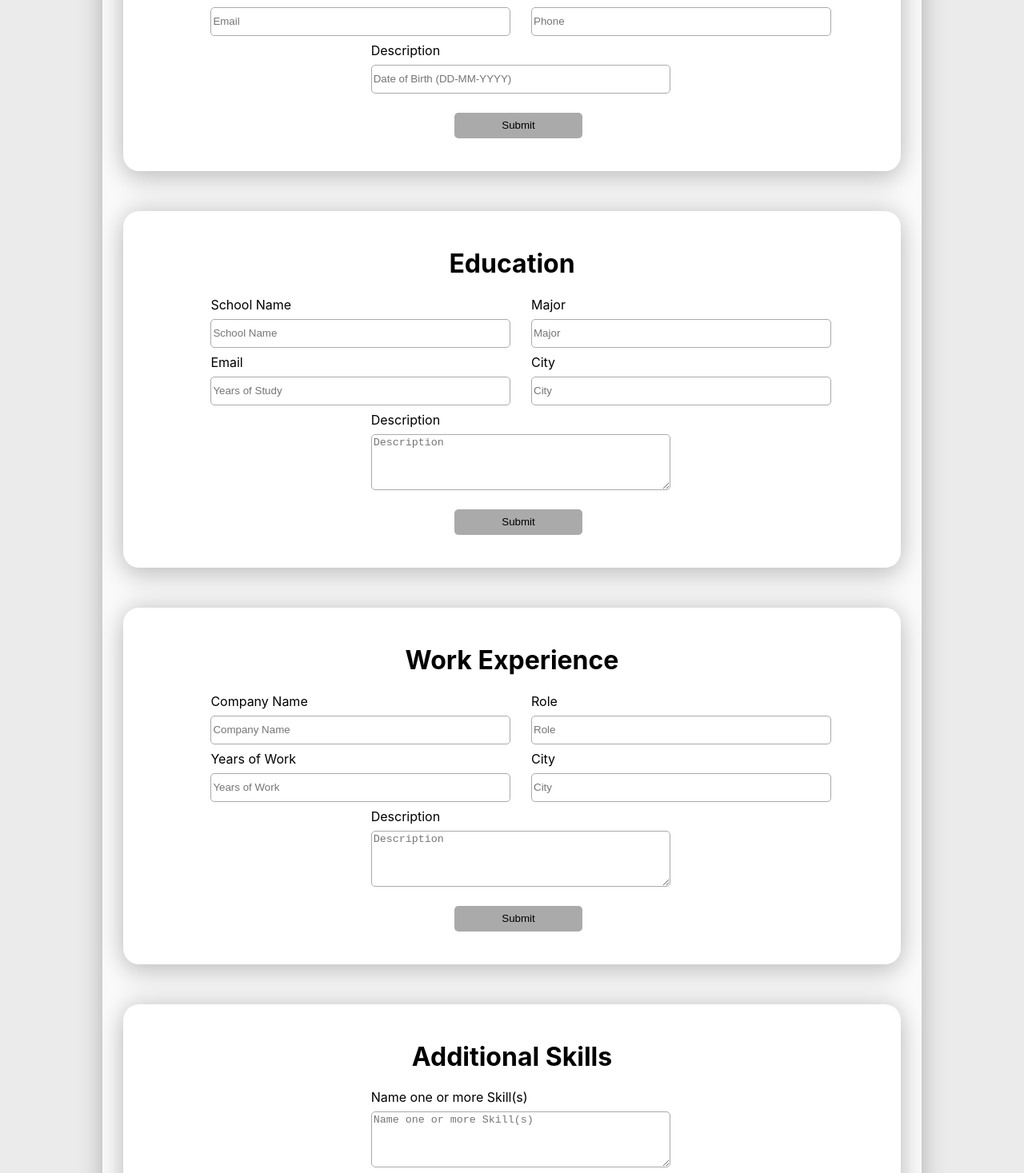
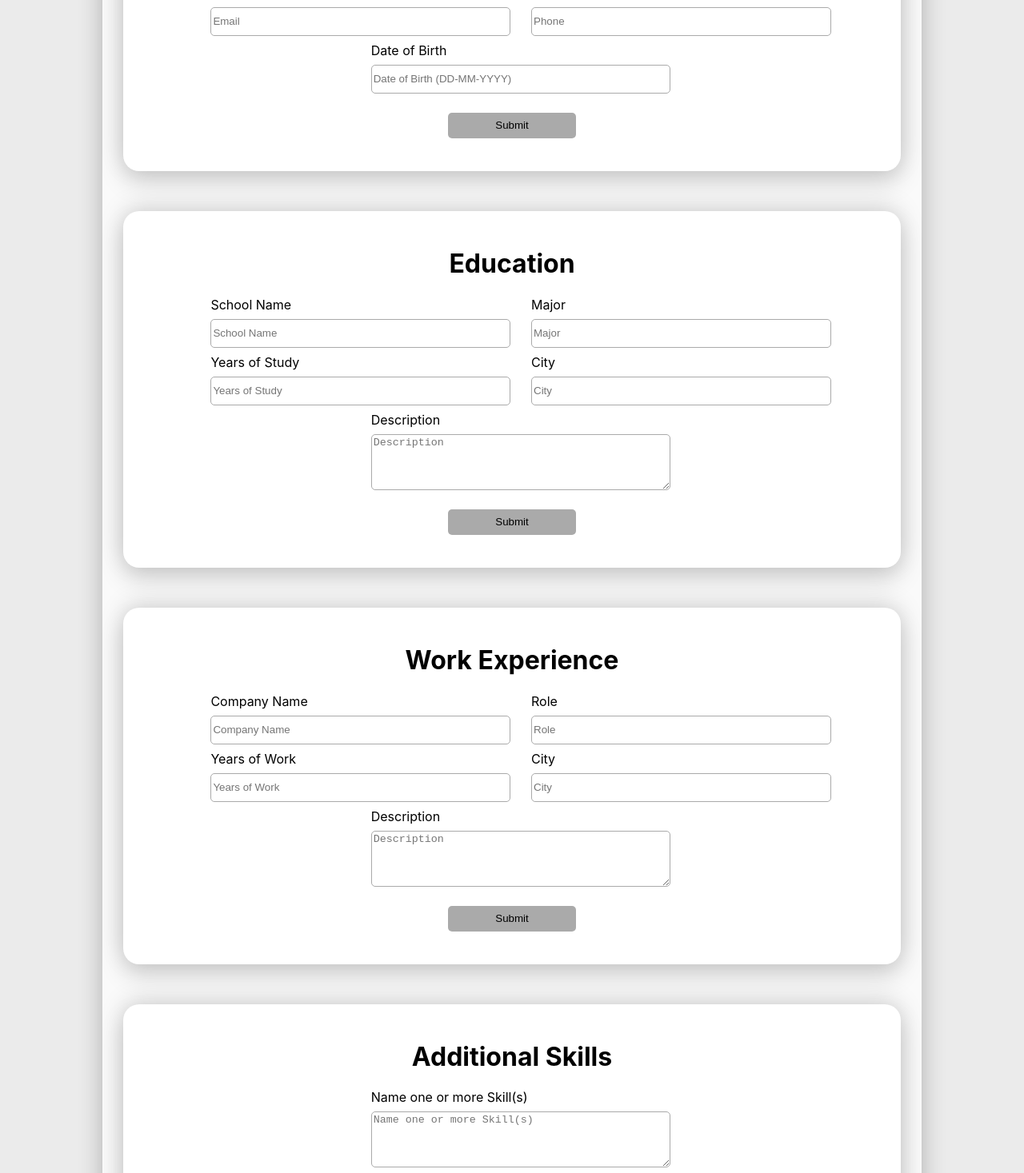
Before and after one commit to DorianDeptuch/CV-Application, a React (Create React App) app: page / in a window 1280 px wide. Shown: the part 403-1870 px from the top of the page at 80% size. Built offline with nearby package versions, Linux system fonts and the light colour scheme.

Commit message:
finished product

```diff
--- a/src/App.css
+++ b/src/App.css
@@ -48,6 +48,7 @@ code {
   flex-direction: row;
   justify-content: center;
   flex-wrap: wrap;
+  width: 100%;
 }
 
 .formData > div {
@@ -77,7 +78,8 @@ code {
   display: flex;
   flex-direction: row;
   justify-content: center;
-  width: 100%;
+  align-items: center;
+  width: 100% !important;
   margin: 0.5rem;
 }
 
--- a/src/App.js
+++ b/src/App.js
@@ -12,6 +12,10 @@ class App extends React.Component {
     this.state = {
       previewText: "Preview",
       visible: true,
+      // introSubmit: false,
+      // workSubmit: false,
+      // schoolSubmit: false,
+      // skillsSubmit: false,
       firstName: "",
       lastName: "",
       email: "",
@@ -29,31 +33,25 @@ class App extends React.Component {
       workDescription: "",
       skills: "",
     };
-    this.handleClick = this.handleClick.bind(this);
     this.handleChange = this.handleChange.bind(this);
     this.handleSubmit = this.handleSubmit.bind(this);
     this.handlePreview = this.handlePreview.bind(this);
   }
 
-  handleClick() {
-    this.setState((previousState) => ({
-      showEdit: !previousState.showEdit,
-    }));
-    console.log(this.state.showEdit);
-  }
-
   handleChange(e) {
+    let name = e.target.name;
     this.setState({
-      skills: e.target.value,
+      [name]: e.target.value,
     });
-    console.log(this.state.skills);
   }
 
   handleSubmit(e) {
     e.preventDefault();
-    this.setState((previousState) => ({
-      showEdit: !previousState.showEdit,
+    let formName = e.target.name;
+    this.setState((prev) => ({
+      [formName]: !prev.formName,
     }));
+    //Fix this??
   }
 
   handlePreview(e) {
@@ -64,6 +62,9 @@ class App extends React.Component {
           : (e.target.textContent = "Preview"),
       visible: !previousState.visible,
     }));
+  }
+  componentDidUpdate() {
+    console.log(this.state);
   }
 
   render() {
@@ -78,7 +79,6 @@ class App extends React.Component {
         </div>
         {this.state.visible ? (
           <Intro
-            showEdit={this.state.showEdit}
             handleSubmit={this.handleSubmit}
             handleChange={this.handleChange}
             firstName={this.state.firstName}
@@ -90,22 +90,31 @@ class App extends React.Component {
         ) : null}
         {this.state.visible ? (
           <Education
-            showEdit={this.state.showEdit}
             handleSubmit={this.handleSubmit}
+            handleChange={this.handleChange}
+            schoolName={this.state.schoolName}
+            major={this.state.major}
+            yearsOfStudy={this.state.yearsOfStudy}
+            schoolCity={this.state.schoolCity}
+            schoolDescription={this.state.schoolDescription}
           />
         ) : null}
         {this.state.visible ? (
           <Work
+            handleSubmit={this.handleSubmit}
             handleChange={this.handleChange}
-            handleSubmit={this.handleSubmit}
+            companyName={this.state.companyName}
+            role={this.state.role}
+            yearsOfWork={this.state.yearsOfWork}
+            workCity={this.state.workCity}
+            workDescription={this.state.workDescription}
           />
         ) : null}
         {this.state.visible ? (
           <Skills
-            showEdit={this.state.showEdit}
             handleSubmit={this.handleSubmit}
             handleChange={this.handleChange}
-            handleEdit={this.handleEdit}
+            skills={this.state.skills}
           />
         ) : null}
         {!this.state.visible ? (
@@ -132,7 +141,12 @@ class App extends React.Component {
     );
   }
 }
-
+//  TODO
 // consider adding a button to add work experience, etc, by making a new component
+// Add regex patterns for each input and form validation
+// Figure out error: "Form submission canceled because the form is not connected"
+// Figure out why when I come out of preview mode, the forms show back up instead of the submitted content
+// Re-arrange order of attributes in each module to stay consistent
+// Add a Date method to change Date of birth to Date String
 
 export default App;
--- a/src/components/Education.js
+++ b/src/components/Education.js
@@ -21,26 +21,64 @@ class Education extends React.Component {
         <h1 style={{ textAlign: "center" }}>Education</h1>
         <div>
           {!this.state.showEdit ? (
-            <form className="formData" onSubmit={this.props.handleSubmit}>
+            <form
+              name="schoolSubmit"
+              className="formData"
+              onSubmit={this.props.handleSubmit}
+            >
               <div>
                 <label htmlFor="schoolName">School Name</label>
-                <input type="text" placeholder="School Name"></input>
+                <input
+                  type="text"
+                  name="schoolName"
+                  placeholder="School Name"
+                  value={this.props.schoolName}
+                  onChange={this.props.handleChange}
+                ></input>
               </div>
               <div>
                 <label htmlFor="major">Major</label>
-                <input type="text" placeholder="Major"></input>
+                <input
+                  type="text"
+                  name="major"
+                  placeholder="Major"
+                  value={this.props.major}
+                  onChange={this.props.handleChange}
+                ></input>
               </div>
               <div>
-                <label htmlFor="email">Email</label>
-                <input type="email" placeholder="Years of Study"></input>
+                <label htmlFor="yearsOfStudy">Years of Study</label>
+                <input
+                  type="text"
+                  name="yearsOfStudy"
+                  placeholder="Years of Study"
+                  value={this.props.yearsOfStudy}
+                  onChange={this.props.handleChange}
+                ></input>
               </div>
               <div>
-                <label htmlFor="city">City</label>
-                <input type="text" placeholder="City"></input>
+                <label htmlFor="schoolCity">City</label>
+                <input
+                  type="text"
+                  name="schoolCity"
+                  placeholder="City"
+                  value={this.props.schoolCity}
+                  onChange={this.props.handleChange}
+                ></input>
               </div>
               <div>
-                <label htmlFor="description">Description</label>
-                <textarea type="date" placeholder="Description"></textarea>
+                <label htmlFor="schoolDescription">Description</label>
+                <textarea
+                  name="schoolDescription"
+                  placeholder="Description"
+                  value={this.props.schoolDescription}
+                  onChange={this.props.handleChange}
+                ></textarea>
+              </div>
+              <div className="addCancelDiv">
+                <button type="submit" onClick={this.handleEdit}>
+                  Submit
+                </button>
               </div>
             </form>
           ) : (
@@ -68,15 +106,11 @@ class Education extends React.Component {
                 <b>Description: </b>
                 {this.props.schoolDescription}
               </p>
+              <div className="addCancelDiv">
+                <button onClick={this.handleEdit}>Edit</button>
+              </div>
             </div>
           )}
-          <div className="addCancelDiv">
-            {!this.state.showEdit ? (
-              <button onClick={this.handleEdit}>Submit</button>
-            ) : (
-              <button onClick={this.handleEdit}>Edit</button>
-            )}
-          </div>
         </div>
       </div>
     );
--- a/src/components/Intro.js
+++ b/src/components/Intro.js
@@ -13,7 +13,6 @@ class Intro extends React.Component {
     this.setState((previousState) => ({
       showEdit: !previousState.showEdit,
     }));
-    console.log(this.state.showEdit);
   }
 
   render() {
@@ -22,36 +21,66 @@ class Intro extends React.Component {
         <h1 style={{ textAlign: "center" }}>Your Info</h1>
         <div>
           {!this.state.showEdit ? (
-            <form className="formData" onSubmit={this.props.handleSubmit}>
+            <form
+              name="introSubmit"
+              className="formData"
+              onSubmit={this.props.handleSubmit}
+            >
               <div>
                 <label htmlFor="firstName">First Name</label>
                 <input
                   type="text"
+                  name="firstName"
                   placeholder="First Name"
                   value={this.props.firstName}
                   onChange={this.props.handleChange}
                 />
-                {/* <p>{this.props.firstName}</p> */}
               </div>
               <div>
                 <label htmlFor="lastName">Last Name</label>
-                <input type="text" placeholder="Last Name"></input>
+                <input
+                  type="text"
+                  name="lastName"
+                  placeholder="Last Name"
+                  value={this.props.lastName}
+                  onChange={this.props.handleChange}
+                ></input>
               </div>
               <div>
                 <label htmlFor="email">Email</label>
-                <input type="email" placeholder="Email"></input>
+                <input
+                  type="email"
+                  name="email"
+                  placeholder="Email"
+                  value={this.props.email}
+                  onChange={this.props.handleChange}
+                ></input>
               </div>
               <div>
                 <label htmlFor="phone">Phone</label>
-                <input type="text" placeholder="Phone"></input>
+                <input
+                  type="text"
+                  name="phone"
+                  placeholder="Phone"
+                  value={this.props.phone}
+                  onChange={this.props.handleChange}
+                ></input>
               </div>
               <div>
-                <label htmlFor="dateOfBirth">Description</label>
+                <label htmlFor="dob">Date of Birth</label>
                 <input
                   type="text"
+                  name="dob"
                   placeholder="Date of Birth (DD-MM-YYYY)"
-                  pattern="^(?:(?:31(\/|-|\.)(?:0?[13578]|1[02]))\1|(?:(?:29|30)(\/|-|\.)(?:0?[13-9]|1[0-2])\2))(?:(?:1[6-9]|[2-9]\d)?\d{2})$|^(?:29(\/|-|\.)0?2\3(?:(?:(?:1[6-9]|[2-9]\d)?(?:0[48]|[2468][048]|[13579][26])|(?:(?:16|[2468][048]|[3579][26])00))))$|^(?:0?[1-9]|1\d|2[0-8])(\/|-|\.)(?:(?:0?[1-9])|(?:1[0-2]))\4(?:(?:1[6-9]|[2-9]\d)?\d{2})$"
+                  value={this.props.dob}
+                  onChange={this.props.handleChange}
+                  // pattern="^(?:(?:31(\/|-|\.)(?:0?[13578]|1[02]))\1|(?:(?:29|30)(\/|-|\.)(?:0?[13-9]|1[0-2])\2))(?:(?:1[6-9]|[2-9]\d)?\d{2})$|^(?:29(\/|-|\.)0?2\3(?:(?:(?:1[6-9]|[2-9]\d)?(?:0[48]|[2468][048]|[13579][26])|(?:(?:16|[2468][048]|[3579][26])00))))$|^(?:0?[1-9]|1\d|2[0-8])(\/|-|\.)(?:(?:0?[1-9])|(?:1[0-2]))\4(?:(?:1[6-9]|[2-9]\d)?\d{2})$"
                 ></input>
+              </div>
+              <div className="addCancelDiv">
+                <button type="submit" onClick={this.handleEdit}>
+                  Submit
+                </button>
               </div>
             </form>
           ) : (
@@ -79,15 +108,13 @@ class Intro extends React.Component {
                 <b>Date of birth: </b>
                 {this.props.dob}
               </p>
+              <div className="addCancelDiv">
+                <button type="button" onClick={this.handleEdit}>
+                  Edit
+                </button>
+              </div>
             </div>
           )}
-          <div className="addCancelDiv">
-            {!this.state.showEdit ? (
-              <button onClick={this.handleEdit}>Submit</button>
-            ) : (
-              <button onClick={this.handleEdit}>Edit</button>
-            )}
-          </div>
         </div>
       </div>
     );
--- a/src/components/Preview.js
+++ b/src/components/Preview.js
@@ -84,7 +84,7 @@ function Preview(props) {
           <u>Skills</u>
         </h2>
         <p>
-          <b>skills: </b>
+          <b>Skills: </b>
           {props.skills}
         </p>
       </div>
--- a/src/components/Skills.js
+++ b/src/components/Skills.js
@@ -21,14 +21,24 @@ class Skills extends React.Component {
         <h1 style={{ textAlign: "center" }}>Additional Skills</h1>
         <div>
           {!this.state.showEdit ? (
-            <form className="formData" onSubmit={this.props.handleSubmit}>
+            <form
+              name="skillsSubmit"
+              className="formData"
+              onSubmit={this.props.handleSubmit}
+            >
               <div>
                 <label htmlFor="skills">Name one or more Skill(s)</label>
                 <textarea
+                  name="skills"
+                  placeholder="Name one or more Skill(s)"
                   value={this.props.skills}
                   onChange={this.props.handleChange}
-                  placeholder="Name one or more Skill(s)"
                 ></textarea>
+              </div>
+              <div className="addCancelDiv">
+                <button type="submit" onClick={this.handleEdit}>
+                  Submit
+                </button>
               </div>
             </form>
           ) : (
@@ -38,17 +48,11 @@ class Skills extends React.Component {
               </h2>
               <b>Skills: </b>
               <p>{this.props.skills}</p>
+              <div className="addCancelDiv">
+                <button onClick={this.handleEdit}>Edit</button>
+              </div>
             </div>
           )}
-          <div className="addCancelDiv">
-            {!this.state.showEdit ? (
-              <button type="submit" onClick={this.handleEdit}>
-                Submit
-              </button>
-            ) : (
-              <button onClick={this.handleEdit}>Edit</button>
-            )}
-          </div>
         </div>
       </div>
     );
--- a/src/components/Work.js
+++ b/src/components/Work.js
@@ -21,26 +21,64 @@ class Work extends React.Component {
         <h1 style={{ textAlign: "center" }}>Work Experience</h1>
         <div>
           {!this.state.showEdit ? (
-            <form className="formData" onSubmit={this.props.handleSubmit}>
+            <form
+              name="workSubmit"
+              className="formData"
+              onSubmit={this.props.handleSubmit}
+            >
               <div>
                 <label htmlFor="companyName">Company Name</label>
-                <input type="text" placeholder="Company Name"></input>
+                <input
+                  type="text"
+                  name="companyName"
+                  placeholder="Company Name"
+                  onChange={this.props.handleChange}
+                  value={this.props.companyName}
+                ></input>
               </div>
               <div>
                 <label htmlFor="role">Role</label>
-                <input type="text" placeholder="Role"></input>
+                <input
+                  type="text"
+                  name="role"
+                  placeholder="Role"
+                  value={this.props.role}
+                  onChange={this.props.handleChange}
+                ></input>
               </div>
               <div>
                 <label htmlFor="yearsOfWork">Years of Work</label>
-                <input type="email" placeholder="Years of Work"></input>
+                <input
+                  type="email"
+                  name="yearsOfWork"
+                  placeholder="Years of Work"
+                  value={this.props.yearsOfWork}
+                  onChange={this.props.handleChange}
+                ></input>
               </div>
               <div>
-                <label htmlFor="city">City</label>
-                <input type="text" placeholder="City"></input>
+                <label htmlFor="workCity">City</label>
+                <input
+                  type="text"
+                  name="workCity"
+                  placeholder="City"
+                  onChange={this.props.handleChange}
+                  value={this.props.workCity}
+                ></input>
               </div>
               <div>
-                <label htmlFor="description">Description</label>
-                <textarea type="date" placeholder="Description"></textarea>
+                <label htmlFor="workDescription">Description</label>
+                <textarea
+                  name="workDescription"
+                  placeholder="Description"
+                  value={this.props.workDescription}
+                  onChange={this.props.handleChange}
+                ></textarea>
+              </div>
+              <div className="addCancelDiv">
+                <button type="submit" onClick={this.handleEdit}>
+                  Submit
+                </button>
               </div>
             </form>
           ) : (
@@ -68,15 +106,11 @@ class Work extends React.Component {
                 <b>Description: </b>
                 {this.props.workDescription}
               </p>
+              <div className="addCancelDiv">
+                <button onClick={this.handleEdit}>Edit</button>
+              </div>
             </div>
           )}
-          <div className="addCancelDiv">
-            {!this.state.showEdit ? (
-              <button onClick={this.handleEdit}>Submit</button>
-            ) : (
-              <button onClick={this.handleEdit}>Edit</button>
-            )}
-          </div>
         </div>
       </div>
     );
```
